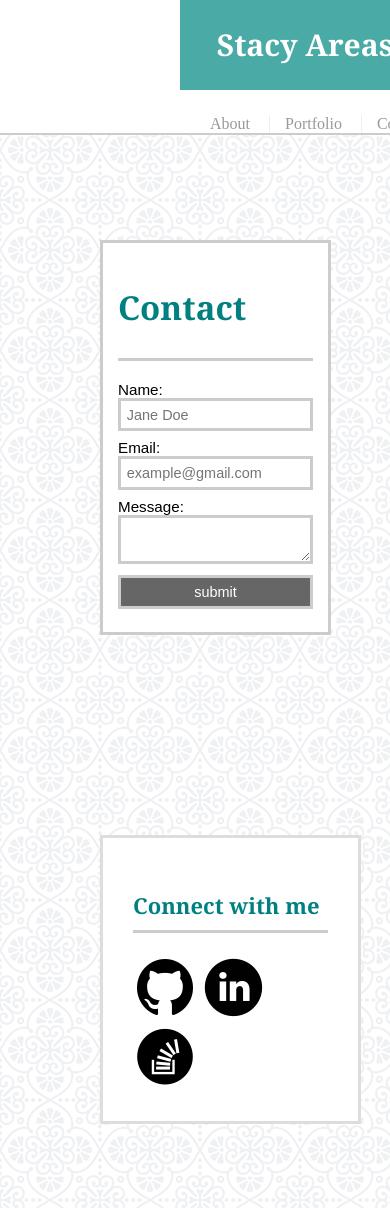
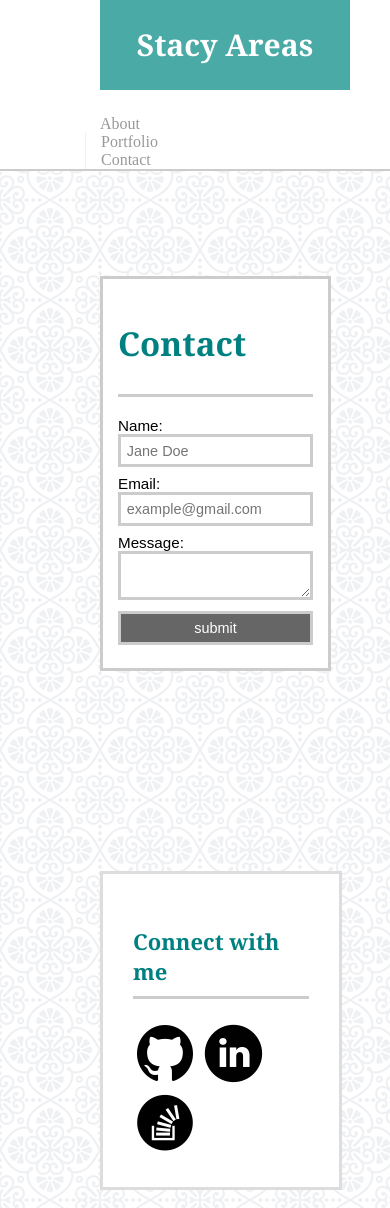
Before and after one commit to stacy89/Responsive-Portfolio, a plain HTML site: page contact.html in a window 390 px wide. Shown: the top 1208 px of the page. Drawn offline with Linux system fonts and the light colour scheme.

Commit message:
add media queries for header

```diff
--- a/assests/css/style.css
+++ b/assests/css/style.css
@@ -9,8 +9,8 @@ body {
 
 .container {
   width: 100%;
-  max-width: 960px;
-  margin-left: 180px;
+  /*max-width: 960px;*/
+  /*margin-left: 180px;*/
   clear: both;
 }
 
@@ -24,6 +24,7 @@ body {
 }
 
 #logo {
+	margin-left: 180px;
   float: left;
   width: 250px;
   font-family: Georgia, Times, "Times New Roman", serif;
@@ -39,6 +40,7 @@ body {
 nav {
 	float: right;
 	margin-top: 25px;
+	margin-right: 230px;
 }
 
 nav a {
@@ -314,9 +316,9 @@ padding: 30px 30px;
 
 @media only screen and (max-width: 768px) {
 
-	nav {
+	/*nav {
 		float: left;
-	}
+	} */
 
 	.portfolioImg, .monsterText,
 	.siameseText, .dariaText, .dougText,
@@ -324,8 +326,16 @@ padding: 30px 30px;
 		margin: 20px
 	}
 
+	nav {
+		margin-left: 70px;
+	}
+
+	#logo {
+		margin-left: 100px;
+	}
+
 	.iconLinks {
-		width: 50%;
+		width: 45%;
 		margin: 100px;
 	}
 
@@ -341,12 +351,16 @@ padding: 30px 30px;
 	}
 
 	nav {
-		float: left;
-	/*	display: block;*/
+		margin-left: 70px;
+	}
+
+	#logo {
+		margin-left: 10%;
+		margin-left: 100px;
 	}
 
 	.iconLinks {
-		width: 50%;
+		width: 45%;
 		margin: 100px;
 	}
 
```
